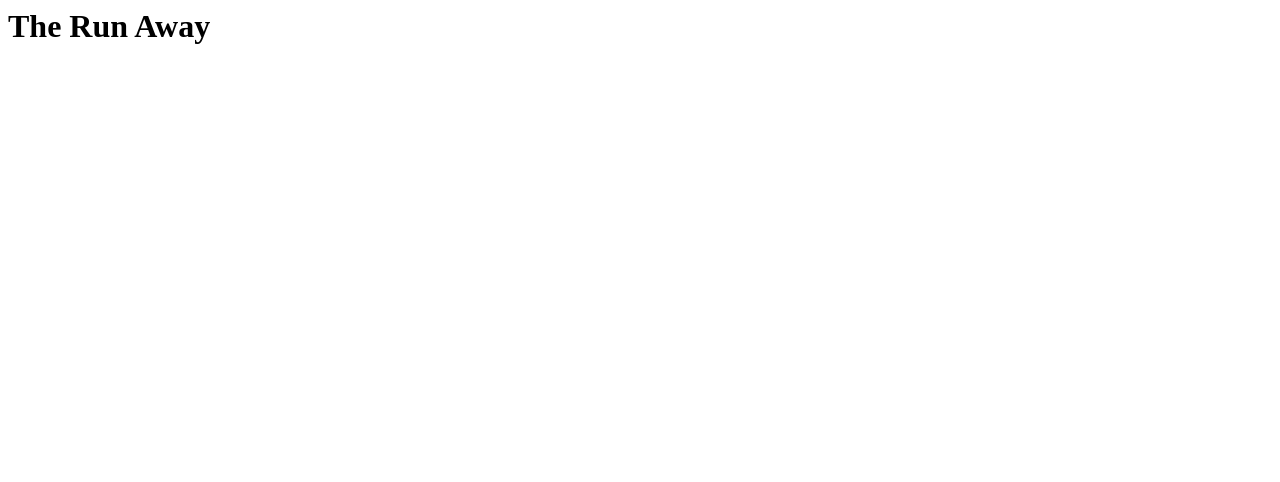
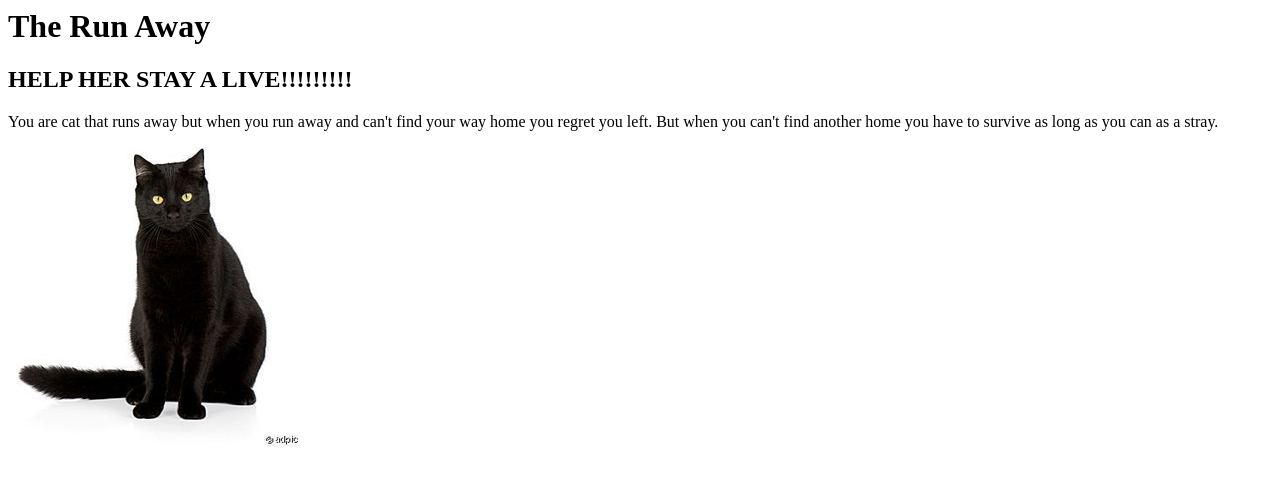
Before and after one commit to wjk1/TheRunAway, a plain HTML site: page index.html in a window 1280 px wide. Drawn offline with Linux system fonts and the light colour scheme.

Commit message:
text and picture

```diff
--- a/index.html
+++ b/index.html
@@ -9,4 +9,15 @@
 <body>
 
 
-<h1>The Run Away
+<h1>The Run Away</h1>
+
+<h2>HELP HER STAY A LIVE!!!!!!!!!</h2>
+
+
+<p>You are cat that runs away but when you  run away and can't find your way home you regret you left. But when you can't find another home you have to survive as long as you can as a stray.</p>
+
+<img src="img-thing.jpg">
+
+</body>
+
+</html>
```
Also changed, not shown: img-thing.jpg (added).
